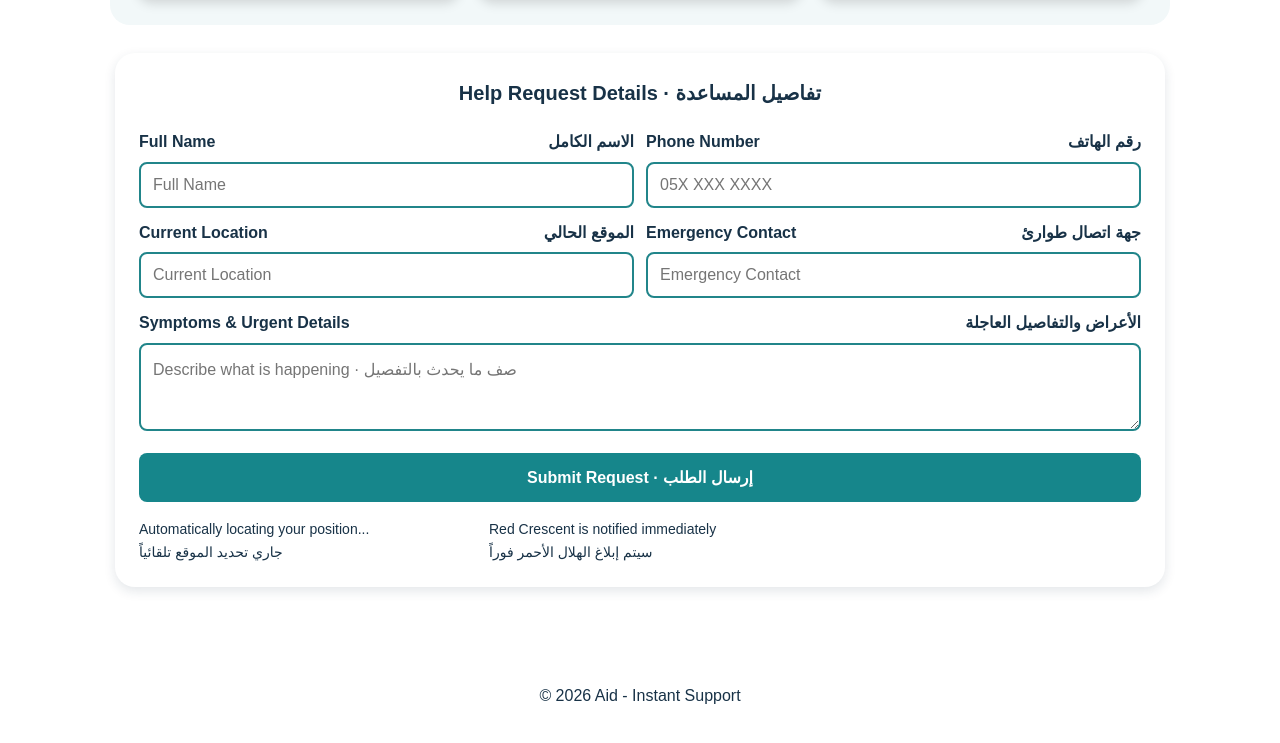
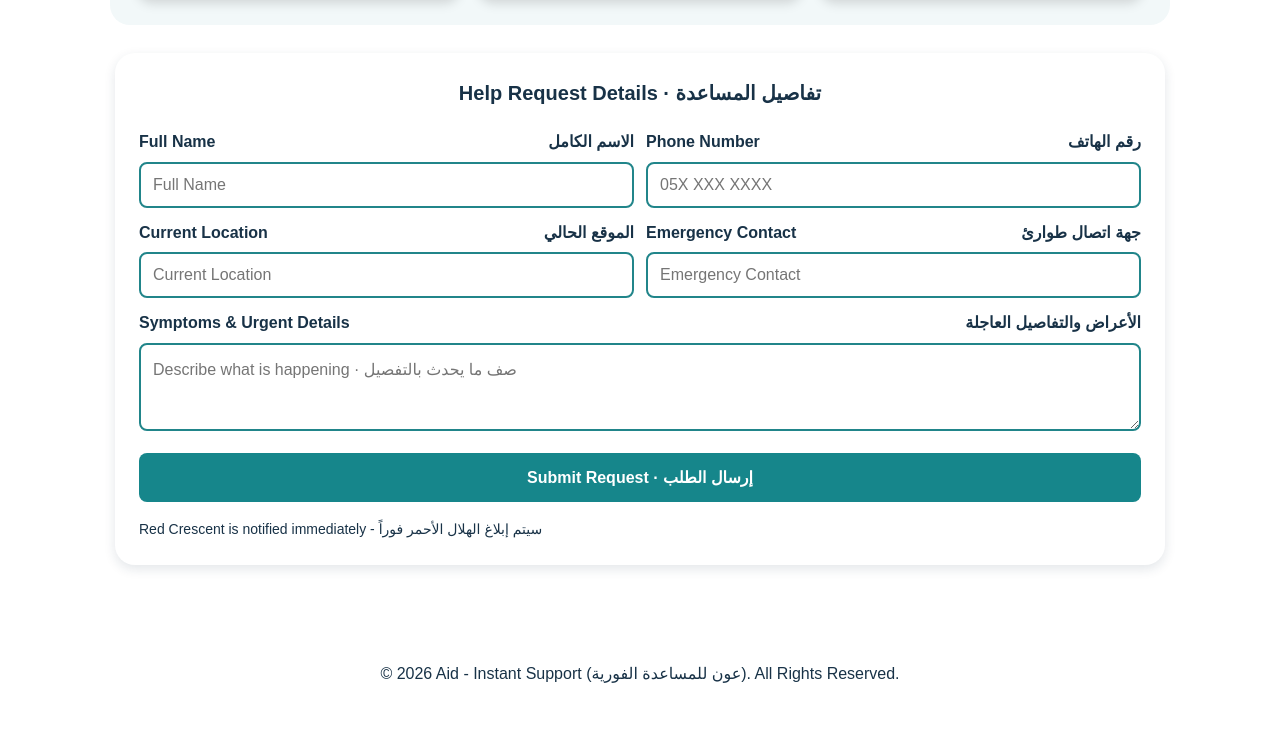
Before and after one commit to Its1Hadi/Aid-Web, a plain HTML site: page request.html in a window 1280 px wide. Shown: the part 655-1398 px from the top of the page. After the commit the page ends 1377 px from the top, so only its background shows below. Drawn offline with Linux system fonts and the light colour scheme.

Commit message:
Request - v1.6

```diff
--- a/request.html
+++ b/request.html
@@ -111,18 +111,15 @@
                 <p class="feedback" id="feedback" role="status" aria-live="polite"></p>
 
                 <div class="Request">
-                    <p class="Location" id="locating">
-                        Automatically locating your position...<br>
-                        <span lang="ar">جاري تحديد الموقع تلقائياً</span>
-                    </p>
-                    <p>Red Crescent is notified immediately <br> سيتم إبلاغ الهلال الأحمر فوراً
+                    <p>
+                        Red Crescent is notified immediately -
+                        <span lang="ar">سيتم إبلاغ الهلال الأحمر فوراً</span>
                     </p>
                 </div>
             </form>
         </main>
 
         <footer>
-            <p>&copy; 2026 Aid - Instant Support</p>
-        </footer>
+            <p>&copy; 2026 Aid - Instant Support (<span lang="ar">عون للمساعدة الفورية</span>). All Rights Reserved.</p>        </footer>
     </body>
 </html>
```
